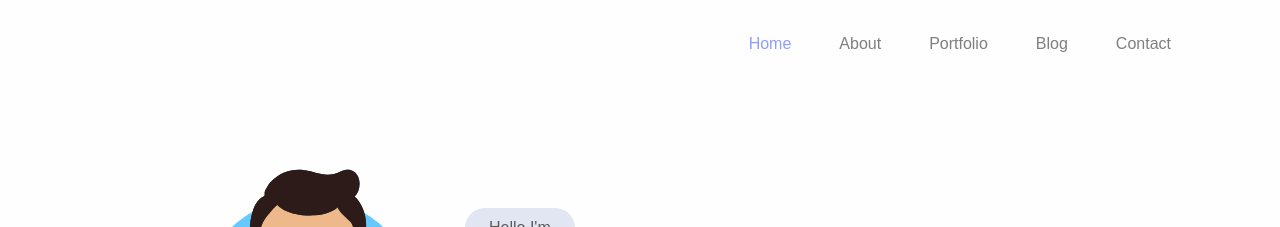
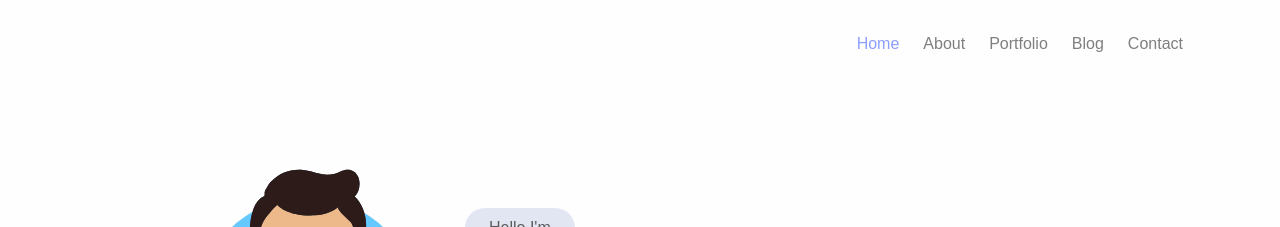
Before and after one commit to Sujaykumarh/sujaykumarh.github.io, a Jekyll site: the page built from docs/index.html, in a window 1280 px wide. Shown: the top 227 px of the page. Built offline with Jekyll 4.4.1, drawn with Linux system fonts in a browser that asks for light colours; nearby versions of some CDN libraries; some web fonts are replaced.

Commit message:
update navbar

```diff
--- a/docs/_data/navbar.yml
+++ b/docs/_data/navbar.yml
@@ -16,6 +16,11 @@
   url: blog
   active: blog
 
+# - title: My Notebook
+#   url: https://notebook.sujaykumarh.com/#/
+#   type: link
+#   target: _blank
+
 - title: Contact
   url: contact
   active: contact
--- a/docs/_includes/navbar.html
+++ b/docs/_includes/navbar.html
@@ -16,6 +16,7 @@
         <!-- navbar nav links -->
         <div id="navbarLinks" class="collapse navbar-collapse py-2 py-lg-0">
             <ul class="navbar-nav ml-auto">
+                <!--
                 {% for item in site.data.navbar %}
                     {% assign class = nil %}
                     {% if item.icon == true %}
@@ -37,6 +38,35 @@
                         </li>
                     {% endif %}
                 {% endfor %}
+                    -->
+
+                {% for item in site.data.navbar %}
+                    {% assign class = nil %}
+                    {% if page.active == item.active %}
+                        {% assign class = 'active' %}
+                    {% endif %}
+
+                    {% assign hrefURL = site.baseurl | append: '/' | append: item.url %}
+                    {% if item.type == 'link' %}
+                        {% assign hrefURL = item.url %}
+                    {% endif %}
+
+                    <li class="nav-item py-3 px-1 {{ class }}">
+                        <a class="nav-link {{ item.class }}"
+                            {% if item.icon != nil %}
+                                title="{{ item.title }}"
+                                data-toggle="tooltip"
+                                data-placement="bottom"
+                            {% endif %}
+                            {% if item.type != nil %}target="{{ item.target }}"{% endif %}
+                            href="{{ hrefURL }}">
+                            {% if item.icon != true %}
+                                <i class="{{ item.fa-icon }} pe-1 {% if item.shimmer %}shimmer{% endif %}"></i>
+                            {% endif %}
+                            <span class="{% if item.shimmer and page.active != item.active %}shimmer{% endif %}">{{ item.title }}</span>
+                        </a>
+                    </li>
+                {% endfor %}
             </ul>
         </div>
     </div>
```
